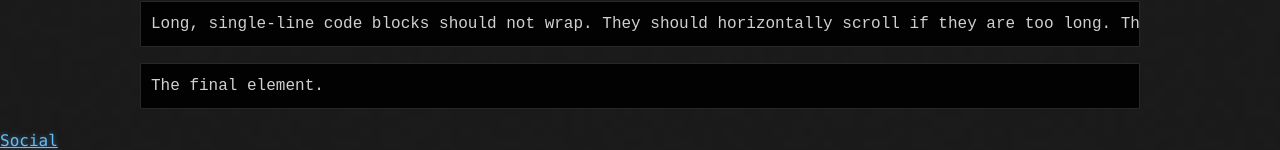
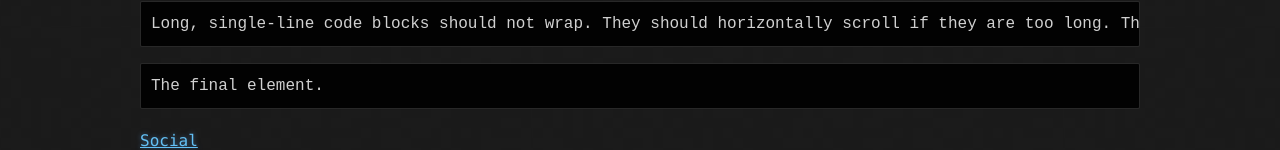
Before and after one commit to e-biswas/e-biswas.github.io, a Jekyll site: the page built from index.md, in a window 1280 px wide. Shown: the part 3165-3315 px from the top of the page. Built offline with Jekyll 4.4.1, drawn with Linux system fonts in a browser that asks for light colours.

Commit message:
adding footer

```diff
--- a/_layouts/default.html
+++ b/_layouts/default.html
@@ -38,7 +38,7 @@
     </div>
 
 
-    <footer>
+    <footer class="container">
     <a href="https://creativecommons.org/licenses/by-nc/3.0/deed.en_US"> Social </a>
     </footer>
 
```
